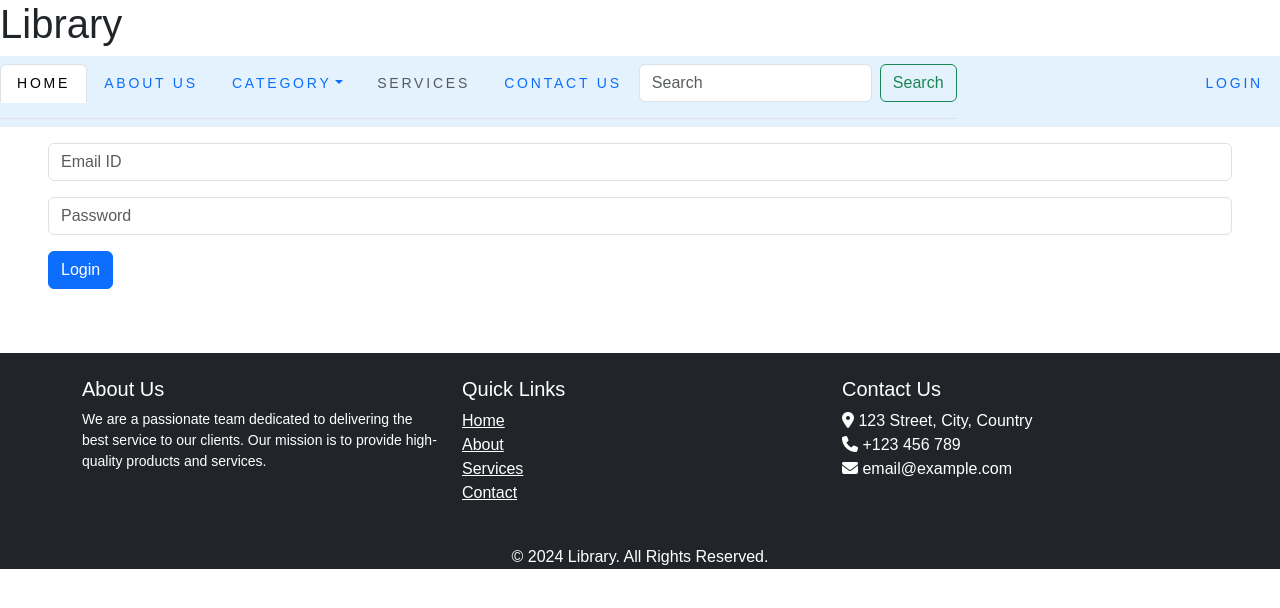
After one commit to Athiraminnu/Book_Rental, a Django app: page /login in a window 1280 px wide. The commit adds this page. Shown: the top 608 px of the page. Run offline with Django 5.2, Linux system fonts and the light colour scheme; some libraries are stand-ins or nearby versions.

Commit message:
loginform

```diff
--- a/store/petsstore/urls.py
+++ b/store/petsstore/urls.py
@@ -9,4 +9,6 @@ urlpatterns = [
     path('horror', views.horror, name='horrorBooks'),
     path('novels', views.novels, name='novelBooks'),
     path('datails/<int:id>/', views.details, name='booksDetails'),
+    path('login', views.login, name='login'),
+    path('logout', views.logout, name='logout'),
 ]
--- a/store/petsstore/views.py
+++ b/store/petsstore/views.py
@@ -62,3 +62,11 @@ def novels(request):
 def details(request, id):
     detail = get_object_or_404(Books, id=id)
     return render(request, 'bookdetails.html', {'itemdetails': detail})
+
+
+def login(request):
+    return render(request, 'login.html')
+
+
+def logout(request):
+    pass
--- a/store/templates/base.html
+++ b/store/templates/base.html
@@ -49,7 +49,7 @@
                     <button class="btn btn-outline-success" type="submit">Search</button>
                 </form>
                 <li class="nav-item position-absolute top-2 end-0">
-                <a class="nav-link" href="">Login</a>
+                <a class="nav-link" href="{% url 'library:login' %}">Login</a>
               </li>
             </ul>
         </nav>
--- /dev/null
+++ b/store/templates/login.html
@@ -0,0 +1,18 @@
+{% extends 'base.html' %}
+{% load static %}
+{% block title %}Login{% endblock %}
+{% block content %}
+
+<form>
+    <div class="mx-5 my-3 ">
+        <input class="form-control" type="email" placeholder="Email ID">
+    </div>
+    <div class="mx-5 my-3">
+        <input class="form-control" type="password" placeholder="Password">
+    </div>
+    <div class="mx-5 my-3">
+        <a href="{{login.html}}" class="btn btn-primary mb-5">Login</a>
+    </div>
+</form>
+
+{% endblock %}
```
